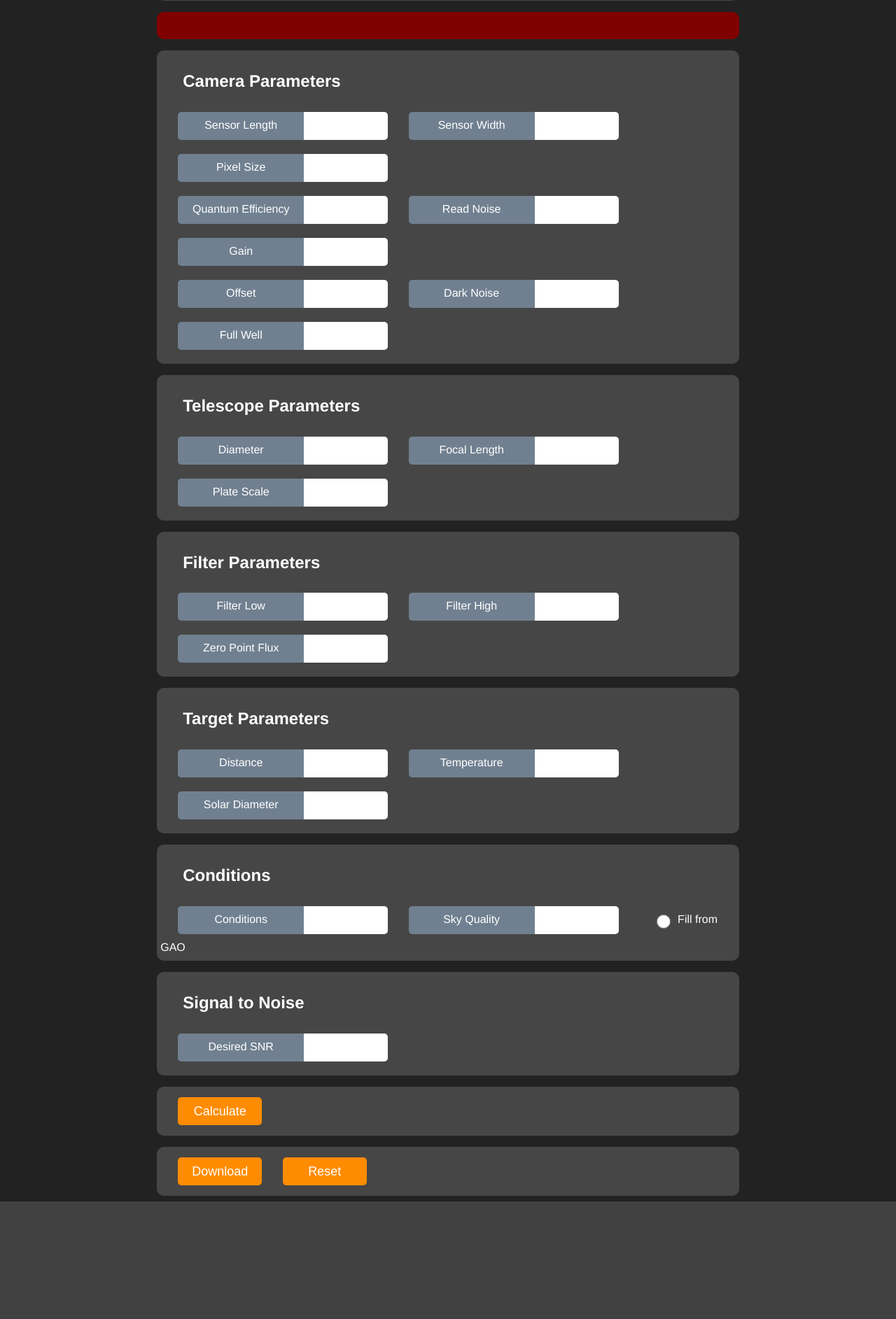
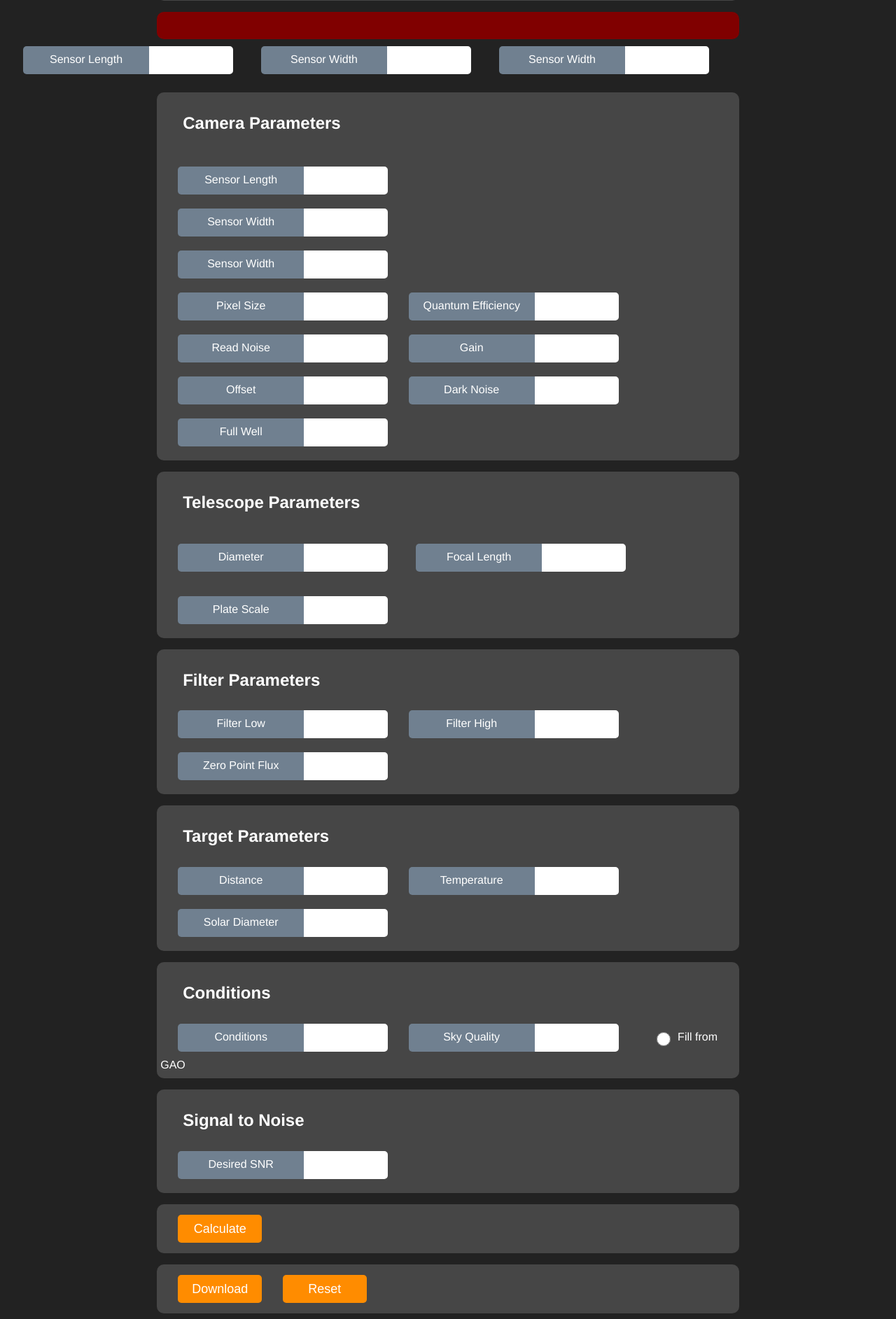
Before and after one commit to pirgalim/Glenlea-ETC, a Flask app: template templates/input.html in a window 1280 px wide. Shown: the part 471-2356 px from the top of the page at 70% size. Before the commit the page ends 2188 px from the top, so only its background shows below. Run offline with Flask 3, Linux system fonts and the light colour scheme; the template is opened without the code that fills it: values that come from a table or form of the project are taken from there, others are empty; parts of the project's set-up code (start-up, migrations or seed data) failed here and were passed over.

Commit message:
testing css

```diff
--- a/services/ETC.py
+++ b/services/ETC.py
@@ -1,5 +1,5 @@
 import matplotlib
-matplotlib.use('agg')   #very important for Flask, matplot does not work otherwise
+matplotlib.use('agg')   # very important for Flask, matplot does not work otherwise
 
 import matplotlib.pyplot as plt
 import matplotlib.patches as patches
--- a/static/styles/styles.css
+++ b/static/styles/styles.css
@@ -3,19 +3,35 @@ body {
   font-family: helvetica;
 }
 div {
-  margin: auto;
+  /* margin: auto; */
+  /* display: inline-flex; */
+
+  /* white-space:nowrap; */
+
+  vertical-align: middle;
 }
 
+.form-group {
+  display: flex;
+  flex-direction: row;
+  align-items: center;
+}
+.form-container {
+  display: flex;
+  flex-wrap: wrap;
+
+  align-items: flex-start;
+  gap: 15px; /* Space between form groups */
+}
+
+
 section {
+
   background-color: rgb(70, 70, 70);
-  /* margin: 25px 200px; */
-  /* margin: 1rem 12rem; */
-
   margin-top: 1rem;
   margin-left: auto;
   margin-right: auto;
   width: 65%;
-
   padding: 10px 5px;
   border: 2px slategray;
   border-radius: 10px;
@@ -96,6 +112,8 @@ label[type="autofill"] {
 
   white-space:nowrap;
 
+
+
   vertical-align: middle;
   margin: 10px 0px 10px 25px;
   padding: 10px 10px;
@@ -117,6 +135,8 @@ label[type="autofill"] {
 input {
 
   white-space:nowrap;
+  display: inline-block;
+
 
   /* margin: 10px 0px; */
   vertical-align: middle;
--- a/templates/input.html
+++ b/templates/input.html
@@ -51,30 +51,77 @@
             <!-- security tag? -->
             {{ in_form.hidden_tag() }}
 
+
+            <div class="form-container">
+
+                <div class="form-group">
+                    {% if in_form.sensor_x.errors %}
+                        {{ in_form.sensor_x.label(type="autofill") }}{{ in_form.sensor_x(style="border-color: red;") }}
+                     {% else %}
+                         {{ in_form.sensor_x.label(type="autofill") }}{{ in_form.sensor_x }}
+                     {% endif %}
+                </div>
+
+                <div class="form-group">
+                    {% if in_form.sensor_y.errors %}
+                        {{ in_form.sensor_y.label(type="autofill") }}{{ in_form.sensor_y(style="border-color: red;") }}
+                    {% else %}
+                        {{ in_form.sensor_y.label(type="autofill") }}{{ in_form.sensor_y }}
+                    {% endif %}
+                </div>
+
+                <div class="form-group">
+                    {% if in_form.sensor_y.errors %}
+                        {{ in_form.sensor_y.label(type="autofill") }}{{ in_form.sensor_y(style="border-color: red;") }}
+                    {% else %}
+                        {{ in_form.sensor_y.label(type="autofill") }}{{ in_form.sensor_y }}
+                    {% endif %}
+                </div>
+
+            </div>
+
+
+
             <!-- camera section -->
             <section id="camera">
 
                 <h2>Camera Parameters</h2>
 
+                <br>
+
+                <div class="form-group">
                     {% if in_form.sensor_x.errors %}
                         {{ in_form.sensor_x.label(type="autofill") }}{{ in_form.sensor_x(style="border-color: red;") }}
                      {% else %}
                          {{ in_form.sensor_x.label(type="autofill") }}{{ in_form.sensor_x }}
                      {% endif %}
+                </div>
 
+                <div class="form-group">
                     {% if in_form.sensor_y.errors %}
                         {{ in_form.sensor_y.label(type="autofill") }}{{ in_form.sensor_y(style="border-color: red;") }}
                     {% else %}
                         {{ in_form.sensor_y.label(type="autofill") }}{{ in_form.sensor_y }}
                     {% endif %}
+                </div>
+
+                <div class="form-group">
+                    {% if in_form.sensor_y.errors %}
+                        {{ in_form.sensor_y.label(type="autofill") }}{{ in_form.sensor_y(style="border-color: red;") }}
+                    {% else %}
+                        {{ in_form.sensor_y.label(type="autofill") }}{{ in_form.sensor_y }}
+                    {% endif %}
+                </div>
+
+
+
+
 
                 {% if in_form.px_size.errors %}
                     {{ in_form.px_size.label(type="autofill") }}{{ in_form.px_size(style="border-color: red;") }}
                 {% else %}
                     {{ in_form.px_size.label(type="autofill") }}{{ in_form.px_size }}
                 {% endif %}
-
-                <br>
 
                 {% if in_form.q_efficiency.errors %}
                     {{ in_form.q_efficiency.label(type="autofill") }}{{ in_form.q_efficiency(style="border-color: red;") }}
@@ -93,8 +140,6 @@
                 {% else %}
                     {{ in_form.gain.label(type="autofill") }}{{ in_form.gain }}
                 {% endif %}
-
-                <br>
 
                 {% if in_form.offset.errors %}
                     {{ in_form.offset.label(type="autofill") }}{{ in_form.offset(style="border-color: red;")}}
@@ -146,27 +191,41 @@
             </section>
 
             <!-- telescope section -->
-            <section id="telescope">
+            <section id="telescope" class="form-container">
 
+                <div style="width: 100%;">
                     <h2>Telescope Parameters</h2>
+                </div>
 
+                <div class="form-group">
                     {% if in_form.scope_dia.errors %}
                         {{ in_form.scope_dia.label(type="autofill") }}{{ in_form.scope_dia(style="border-color: red;") }}
                     {% else %}
                         {{ in_form.scope_dia.label(type="autofill") }}{{ in_form.scope_dia }}
                     {% endif %}
+                </div>
 
+                <div class="form-group">
                     {% if in_form.scope_focal.errors %}
                         {{ in_form.scope_focal.label(type="autofill") }}{{ in_form.scope_focal(style="border-color: red;") }}
                     {% else %}
                         {{ in_form.scope_focal.label(type="autofill") }}{{ in_form.scope_focal }}
                     {% endif %}
+                </div>
 
+                <div class="form-group">
                     {% if in_form.plate_scale.errors %}
                         {{ in_form.plate_scale.label(type="autofill") }}{{ in_form.plate_scale(style="border-color: red;") }}
                     {% else %}
                         {{ in_form.plate_scale.label(type="autofill") }}{{ in_form.plate_scale }}
                     {% endif %}
+                </div>
+
+
+
+
+
+
 
                 <script>
                     document.getElementById('telescope').addEventListener('change', function() {
```
Lines whose indentation alone changed are shown as unchanged.
